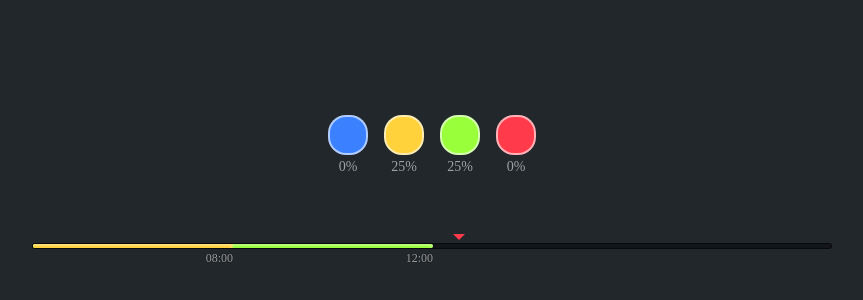
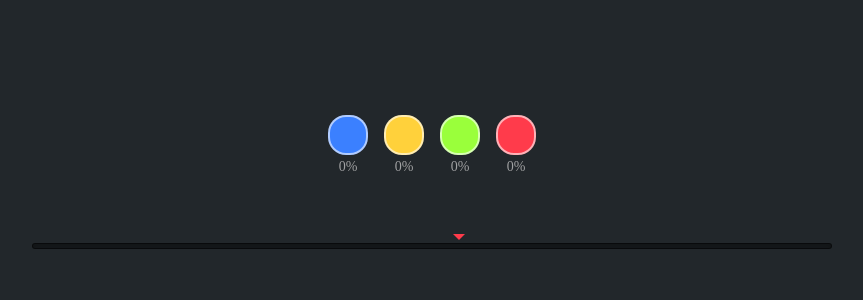
Before and after one commit to dmscode/simple-tool-pages, a plain HTML site: page time-line.html in a window 1280 px wide. Shown: the part 154-454 px from the top of the page, without its empty margins (208-1071 px from the left). Drawn offline with Linux system fonts and the light colour scheme.

Commit message:
去除测试数据

```diff
--- a/time-line.html
+++ b/time-line.html
@@ -194,18 +194,7 @@
       const resetData = ()=>{
         const today = getDateObject()
         timeLineData.dateTag = today.year+'-'+today.monthDouble+'-'+today.dateDouble
-        timeLineData.eventPoints = [
-          {
-            time: '08:00',
-            pass: 0.25,
-            type: 1
-          },
-          {
-            time: '12:00',
-            pass: 0.5,
-            type: 2
-          }
-        ]
+        timeLineData.eventPoints = []
       }
       resetData()
       // 初始化数据对象
```
